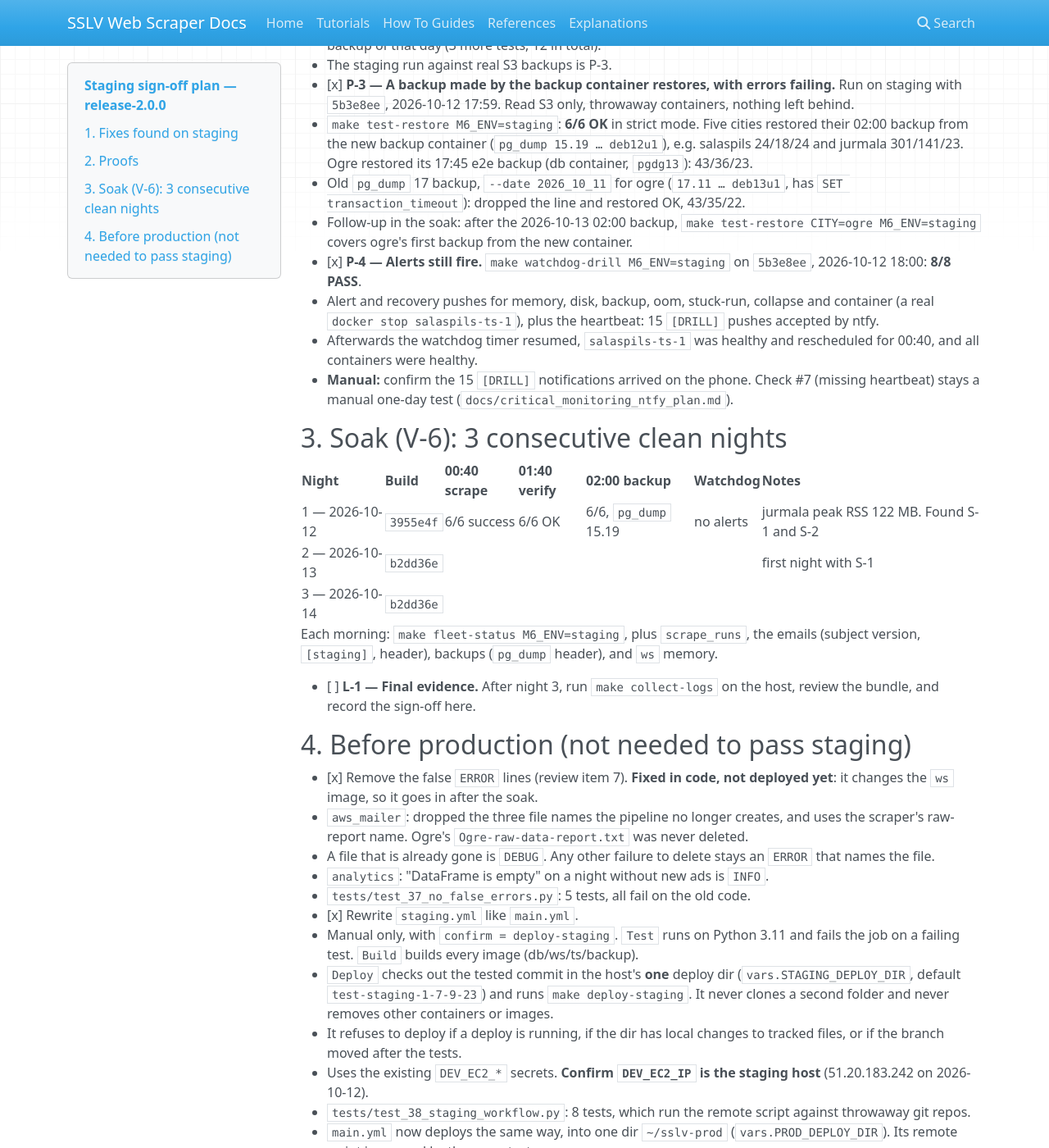
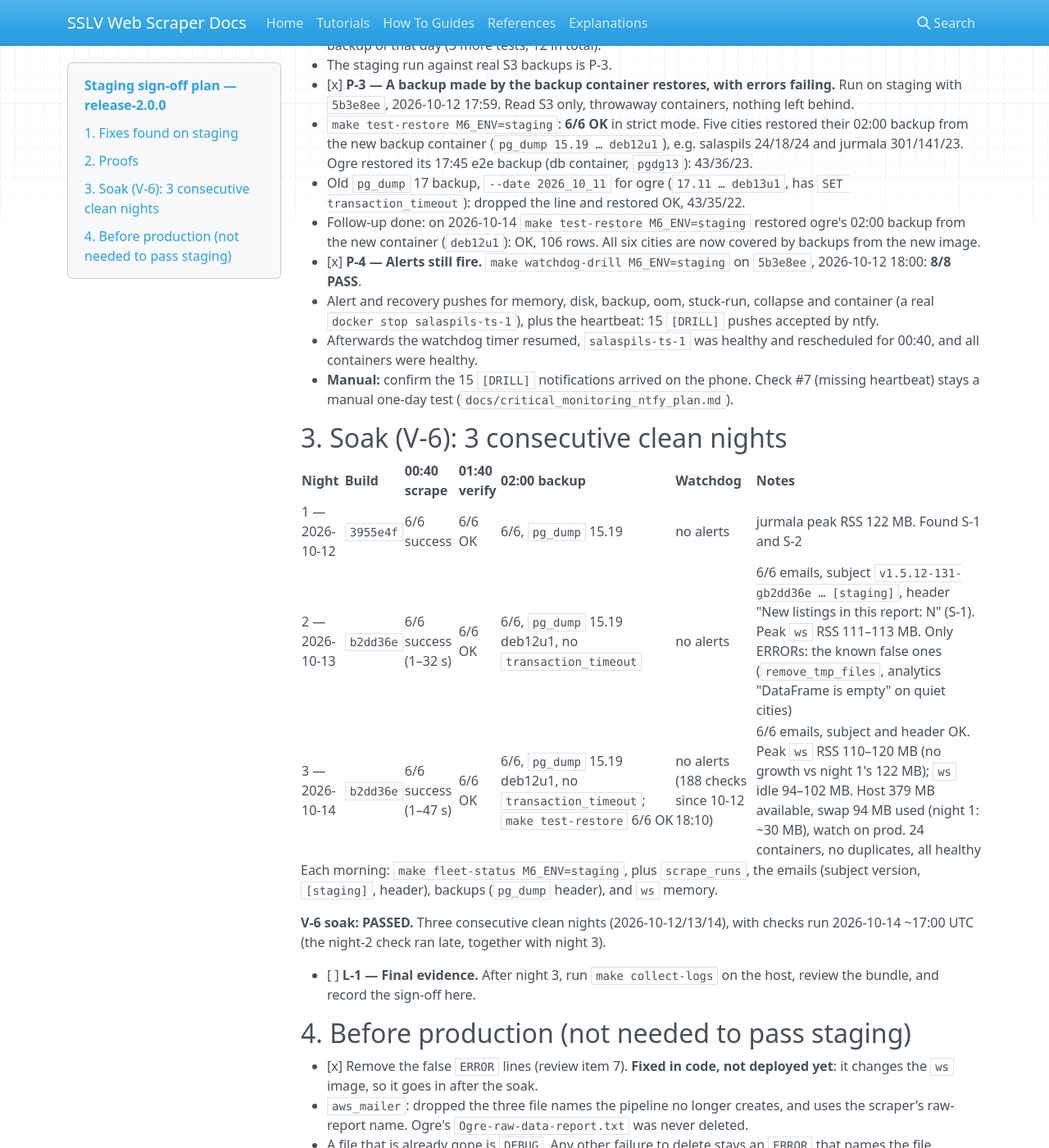
Before and after one commit to vfedotovs/sslv_web_scraper, an MkDocs documentation site: the page built from docs/staging_signoff_release-2.0.0.md, in a window 1280 px wide and 1400 px high, scrolled down 1666 px. Shown: the whole window at 82% size. Built offline with MkDocs 1.6.1, drawn with Linux system fonts in a browser that asks for light colours; nearby versions of some CDN libraries.

Commit message:
docs: soak nights 2 and 3 clean, V-6 passed
Nights 2026-10-13 and 2026-10-14 on b2dd36e:
- 6/6 scrape runs and 01:40 checks each night;
- 6/6 emails, with the S-1 header;
- 6/6 backups from pg_dump 15.19 deb12u1, and make test-restore 6/6
  (including ogre's first backup from the new image);
- no watchdog alerts in 188 checks;
- peak ws RSS 110-120 MB, no growth;
- 24 containers, no duplicates.
The only ERROR lines are the known false ones, fixed in 80059b7 (not yet
deployed). Swap use rose to 94 MB: watch it on prod.

Co-Authored-By: Claude Opus 5.5 <noreply@anthropic.com>

```diff
--- a/docs/staging_signoff_release-2.0.0.md
+++ b/docs/staging_signoff_release-2.0.0.md
@@ -43,7 +43,7 @@ Staging passes when every item in sections 1–3 is done.
 - [x] **P-3 — A backup made by the backup container restores, with errors failing.** Run on staging with `5b3e8ee`, 2026-10-12 17:59. Read S3 only, throwaway containers, nothing left behind.
   - `make test-restore M6_ENV=staging`: **6/6 OK** in strict mode. Five cities restored their 02:00 backup from the new backup container (`pg_dump 15.19 … deb12u1`), e.g. salaspils 24/18/24 and jurmala 301/141/23. Ogre restored its 17:45 e2e backup (db container, `pgdg13`): 43/36/23.
   - Old `pg_dump` 17 backup, `--date 2026_10_11` for ogre (`17.11 … deb13u1`, has `SET transaction_timeout`): dropped the line and restored OK, 43/35/22.
-  - Follow-up in the soak: after the 2026-10-13 02:00 backup, `make test-restore CITY=ogre M6_ENV=staging` covers ogre's first backup from the new container.
+  - Follow-up done: on 2026-10-14 `make test-restore M6_ENV=staging` restored ogre's 02:00 backup from the new container (`deb12u1`): OK, 106 rows. All six cities are now covered by backups from the new image.
 - [x] **P-4 — Alerts still fire.** `make watchdog-drill M6_ENV=staging` on `5b3e8ee`, 2026-10-12 18:00: **8/8 PASS**.
   - Alert and recovery pushes for memory, disk, backup, oom, stuck-run, collapse and container (a real `docker stop salaspils-ts-1`), plus the heartbeat: 15 `[DRILL]` pushes accepted by ntfy.
   - Afterwards the watchdog timer resumed, `salaspils-ts-1` was healthy and rescheduled for 00:40, and all containers were healthy.
@@ -54,10 +54,12 @@ Staging passes when every item in sections 1–3 is done.
 | Night | Build | 00:40 scrape | 01:40 verify | 02:00 backup | Watchdog | Notes |
 |---|---|---|---|---|---|---|
 | 1 — 2026-10-12 | `3955e4f` | 6/6 success | 6/6 OK | 6/6, `pg_dump` 15.19 | no alerts | jurmala peak RSS 122 MB. Found S-1 and S-2 |
-| 2 — 2026-10-13 | `b2dd36e` | | | | | first night with S-1 |
-| 3 — 2026-10-14 | `b2dd36e` | | | | | |
+| 2 — 2026-10-13 | `b2dd36e` | 6/6 success (1–32 s) | 6/6 OK | 6/6, `pg_dump` 15.19 deb12u1, no `transaction_timeout` | no alerts | 6/6 emails, subject `v1.5.12-131-gb2dd36e … [staging]`, header "New listings in this report: N" (S-1). Peak `ws` RSS 111–113 MB. Only ERRORs: the known false ones (`remove_tmp_files`, analytics "DataFrame is empty" on quiet cities) |
+| 3 — 2026-10-14 | `b2dd36e` | 6/6 success (1–47 s) | 6/6 OK | 6/6, `pg_dump` 15.19 deb12u1, no `transaction_timeout`; `make test-restore` 6/6 OK | no alerts (188 checks since 10-12 18:10) | 6/6 emails, subject and header OK. Peak `ws` RSS 110–120 MB (no growth vs night 1's 122 MB); `ws` idle 94–102 MB. Host 379 MB available, swap 94 MB used (night 1: ~30 MB), watch on prod. 24 containers, no duplicates, all healthy |
 
 Each morning: `make fleet-status M6_ENV=staging`, plus `scrape_runs`, the emails (subject version, `[staging]`, header), backups (`pg_dump` header), and `ws` memory.
+
+**V-6 soak: PASSED.** Three consecutive clean nights (2026-10-12/13/14), with checks run 2026-10-14 ~17:00 UTC (the night-2 check ran late, together with night 3).
 
 - [ ] **L-1 — Final evidence.** After night 3, run `make collect-logs` on the host, review the bundle, and record the sign-off here.
 
```
